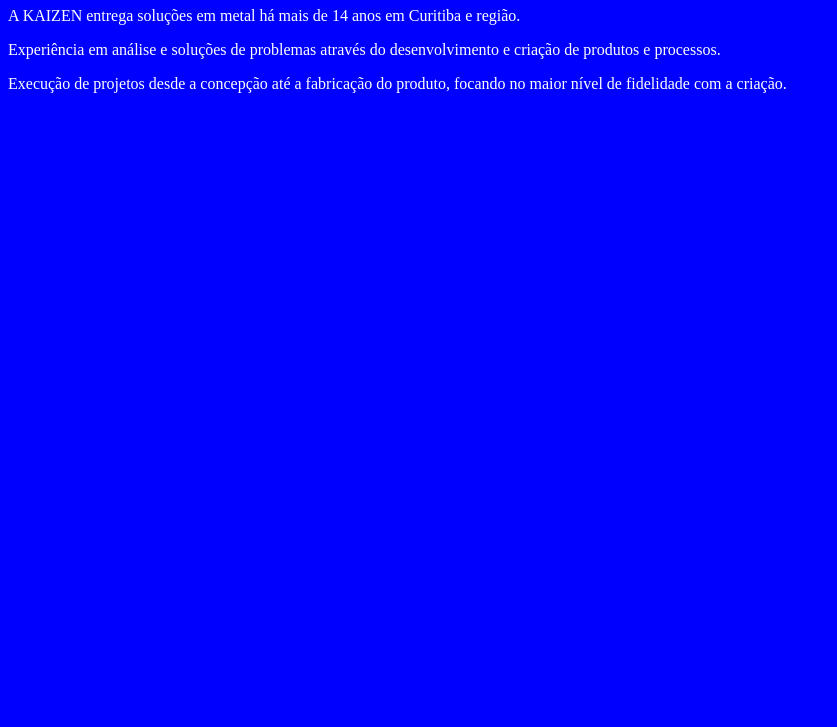
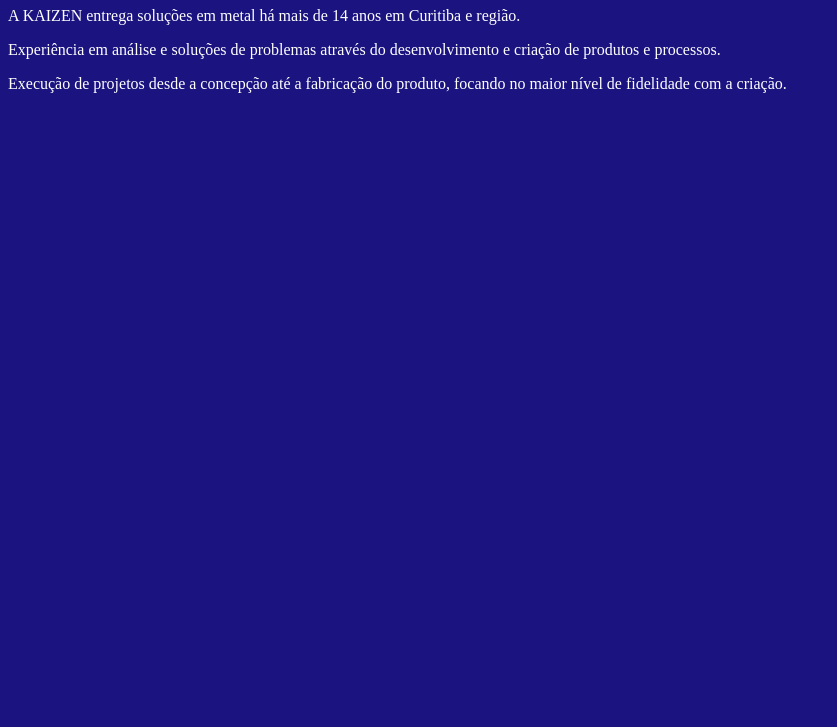
Before and after one commit to carolaweb/carolaweb.github.io, a plain HTML site: page index.html in a window 1280 px wide. Shown: the part 73-800 px from the top of the page, without its empty margins (0-837 px from the left). Drawn offline with Linux system fonts and the light colour scheme.

Commit message:
Update style.css

```diff
--- a/css/style.css
+++ b/css/style.css
@@ -1,5 +1,5 @@
 body {
-    background-color: blue;
+    background-color: #1A1380;
 }
 
 h1, p {
```
